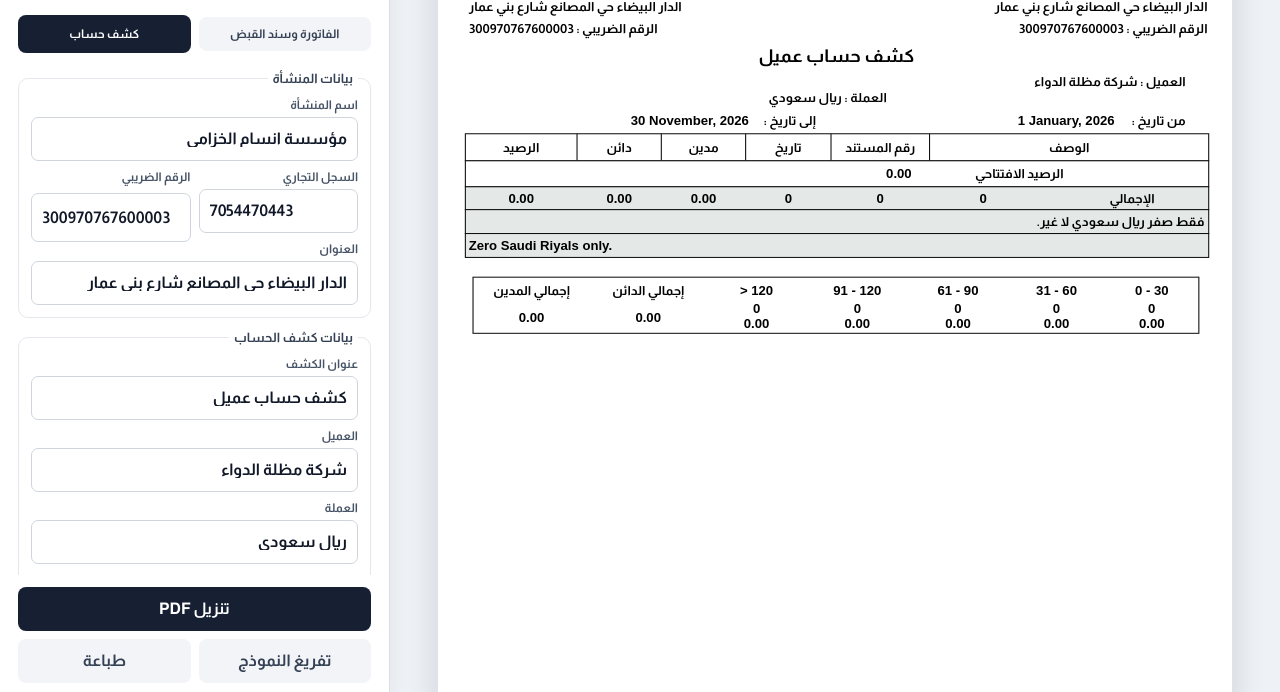
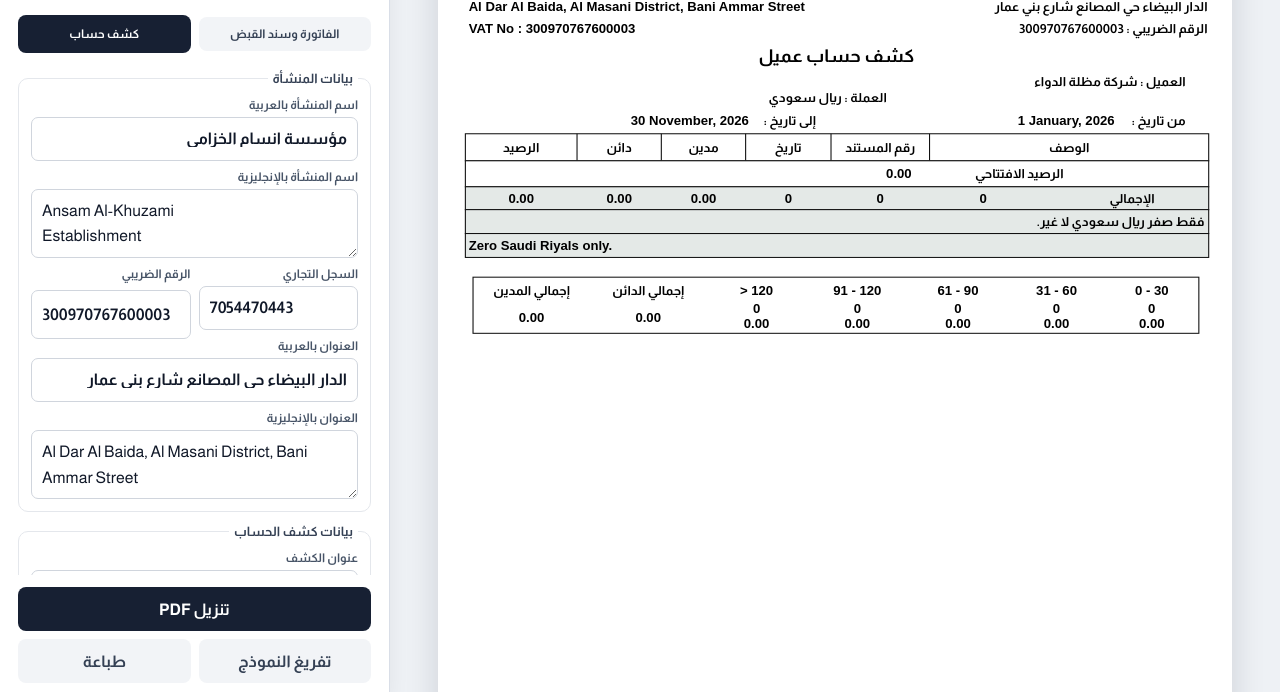
Before and after one commit to mor7adha/invoice, a website: page statement.html in a window 1280 px wide. Shown: the part 99-791 px from the top of the page. Drawn offline with Linux system fonts and the light colour scheme.

Commit message:
Restore English statement header with matching Arabic information

```diff
--- a/statement.html
+++ b/statement.html
@@ -22,12 +22,14 @@
       <form id="statementForm">
         <fieldset>
           <legend>بيانات المنشأة</legend>
-          <label>اسم المنشأة<input id="sCompanyAr" value="مؤسسة انسام الخزامي"></label>
+          <label>اسم المنشأة بالعربية<input id="sCompanyAr" value="مؤسسة انسام الخزامي"></label>
+          <label>اسم المنشأة بالإنجليزية<textarea id="sCompanyEn" dir="ltr" rows="2">Ansam Al-Khuzami&#10;Establishment</textarea></label>
           <div class="field-grid">
             <label>السجل التجاري<input id="sRegistration" value="7054470443" inputmode="numeric"></label>
             <label>الرقم الضريبي<input id="sCompanyVat" value="300970767600003" inputmode="numeric"></label>
           </div>
-          <label>العنوان<input id="sAddress" value="الدار البيضاء حي المصانع شارع بني عمار"></label>
+          <label>العنوان بالعربية<input id="sAddress" value="الدار البيضاء حي المصانع شارع بني عمار"></label>
+          <label>العنوان بالإنجليزية<textarea id="sAddressEn" dir="ltr" rows="2">Al Dar Al Baida, Al Masani District, Bani Ammar Street</textarea></label>
         </fieldset>
         <fieldset>
           <legend>بيانات كشف الحساب</legend>
--- a/statement.js
+++ b/statement.js
@@ -186,7 +186,10 @@
   }
 
   function drawHeader(svg) {
-    drawCompanyHeader(svg, 28, 'end');
+    multiline(svg, byId('sCompanyEn').value, 28, 33, 325, { 'text-anchor': 'start', 'font-size': 13, 'font-weight': 700 });
+    text(svg, `C.R : ${byId('sRegistration').value}`, 28, 58, { 'text-anchor': 'start', 'font-size': 12, 'font-weight': 700 });
+    multiline(svg, byId('sAddressEn').value, 28, 75, 325, { 'text-anchor': 'start', 'font-size': 12, 'font-weight': 700 });
+    text(svg, `VAT No : ${byId('sCompanyVat').value}`, 28, 100, { 'text-anchor': 'start', 'font-size': 12, 'font-weight': 700 });
     drawCompanyHeader(svg, 703, 'start');
     const title = arabic(svg, byId('sTitle').value, 364, 128, { 'font-size': 17, 'font-weight': 700 });
     title.dataset.fitWidth = 550;
```
